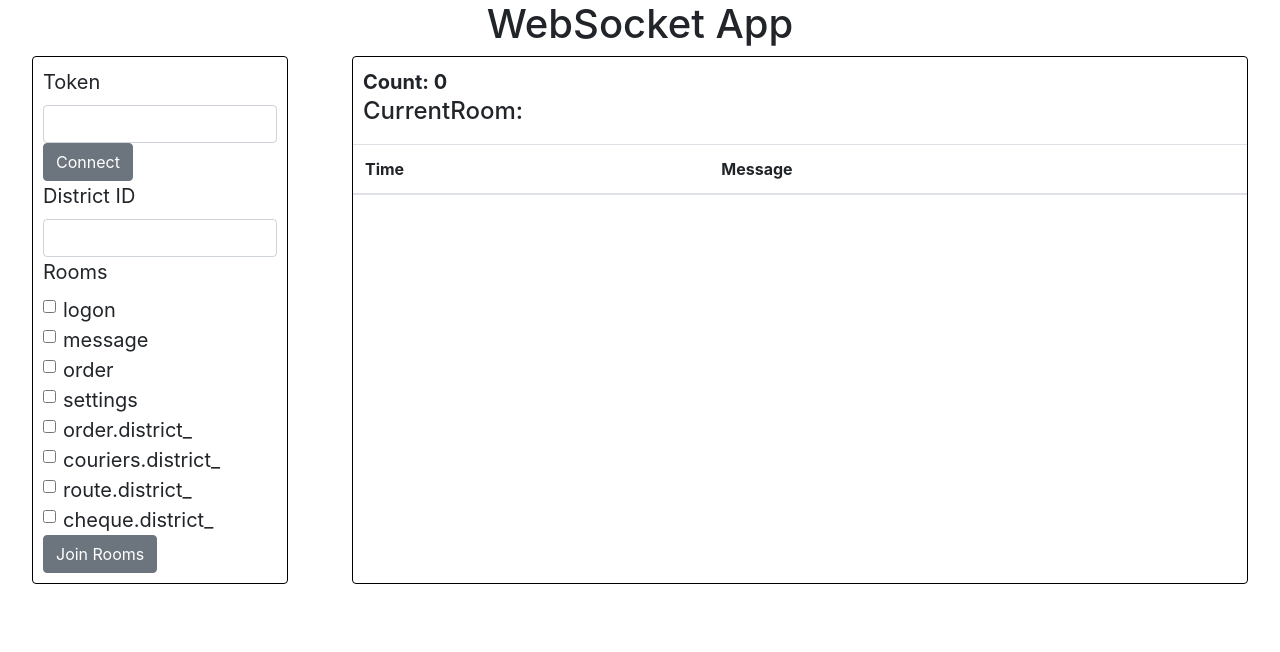
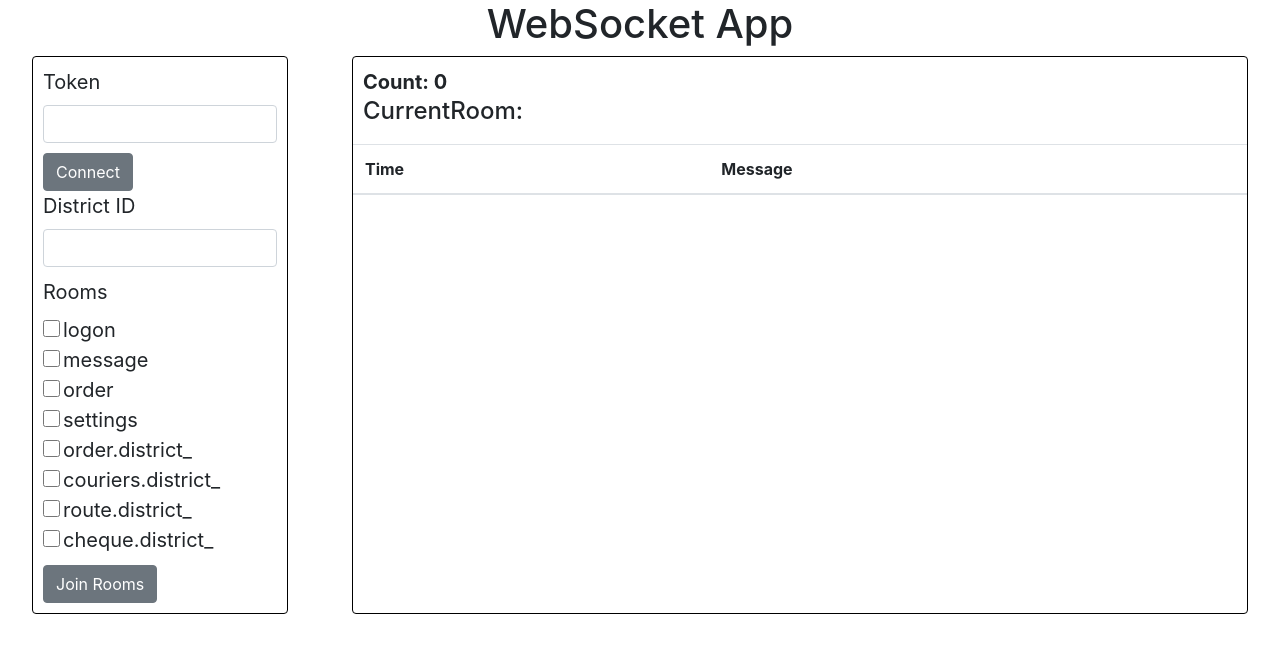
Before and after one commit to AleksandrSerov/WebSocketTest, a React (Create React App) app: page / in a window 1280 px wide. Shown: the top 652 px of the page. Built offline with nearby package versions, Linux system fonts and the light colour scheme.

Commit message:
some styles

```diff
--- a/src/components/Form/Form.js
+++ b/src/components/Form/Form.js
@@ -3,7 +3,7 @@ import SocketClient from "../../services/socketClient/SocketClient";
 import actions from "../../store/actions";
 import { connect } from "react-redux";
 import { Button, Input, FormGroup, Label } from "reactstrap";
-import "./form.css";
+import "./Form.css";
 class Form extends Component {
   state = {
     // url: "",
@@ -73,6 +73,7 @@ class Form extends Component {
           });
           break;
         case `order.district_${districtId}`:
+          console.log(`order.district_${districtId}`);
           this.socket.join(`order.district_${districtId}`).on({
             room: `order.district_${districtId}`,
             cb: msg => {
@@ -95,13 +96,19 @@ class Form extends Component {
           {/* <label htmlFor="url">URL</label> */}
           {/* <Input id="url" name="url" onChange={this.handleInput} /> */}
           <label htmlFor="token">Token</label>
-          <Input id="token" name="token" onChange={this.handleInput} />
+          <Input
+            className="form-form-input"
+            id="token"
+            name="token"
+            onChange={this.handleInput}
+          />
           <Button onClick={this.handleConnect}>Connect</Button>
           <div>
             <Label for="districtId">District ID</Label>
             <Input
               id="districtId"
               name="districtId"
+              className="form-form-input"
               onChange={this.handleInput}
             />
           </div>
--- a/src/components/Form/form.css
+++ b/src/components/Form/form.css
@@ -5,8 +5,17 @@
   padding: 10px;
   font-size: 20px;
 }
+.form-form-input {
+    margin-bottom: 10px;
+}
 .form-form-checkbox {
   display: block;
+  margin-bottom: 10px;
+}
+.form-form-checkbox input {
+    width: 17px;
+    height: 17px;
+
 }
 
 @media (max-width: 1199px) {
```
Also changed, not shown: 1 other file (tests, documents, lock files or other folders).
